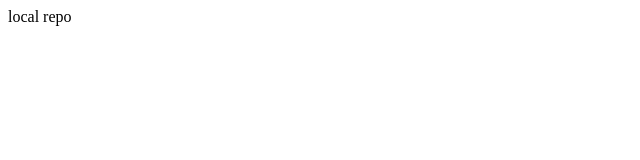
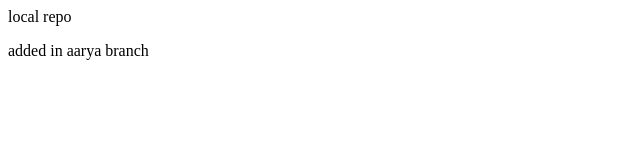
Before and after one commit to aaaaryaaa/git-demo-localrepo, a plain HTML site: page index.htm in a window 1280 px wide. Shown: the whole page, without its empty margins (0-640 px from the left). Drawn offline with Linux system fonts and the light colour scheme.

Commit message:
commiting in aarya

```diff
--- a/index.htm
+++ b/index.htm
@@ -1 +1,2 @@
 <p>local repo</p>
+<p>added in aarya branch</p>
```
